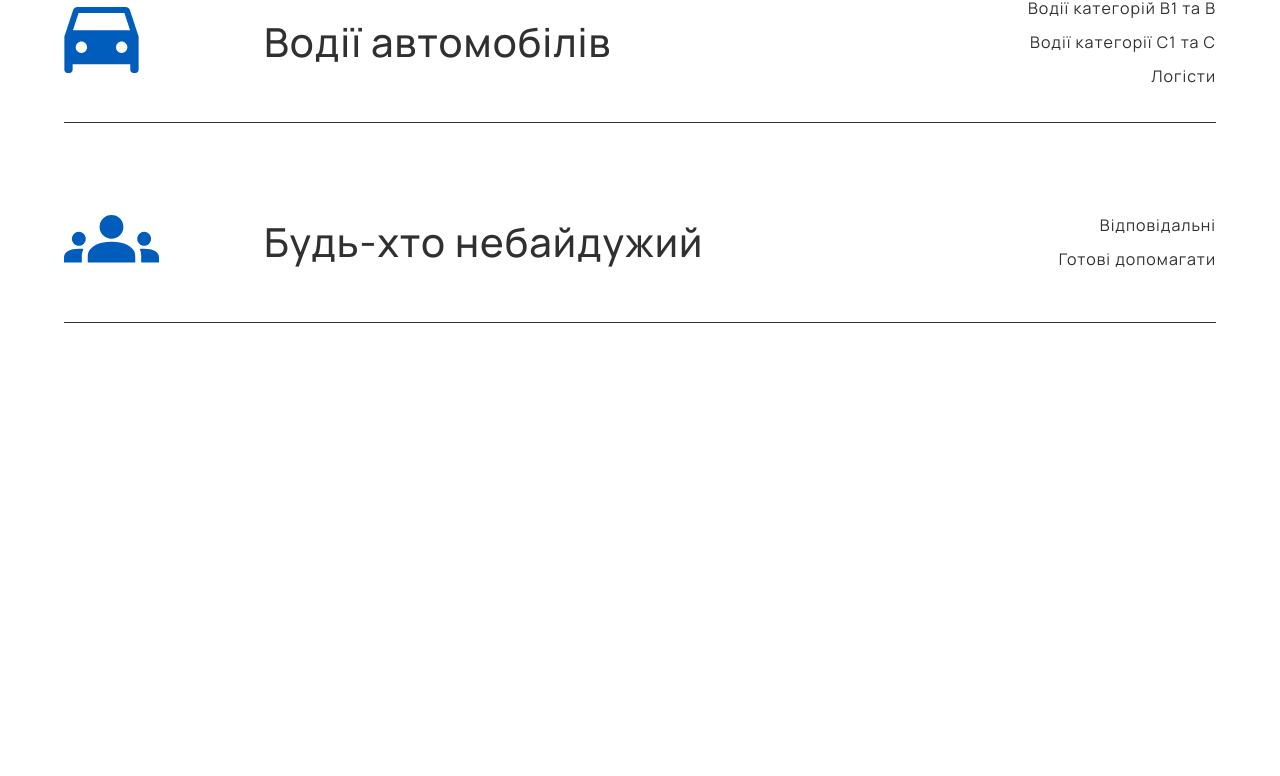
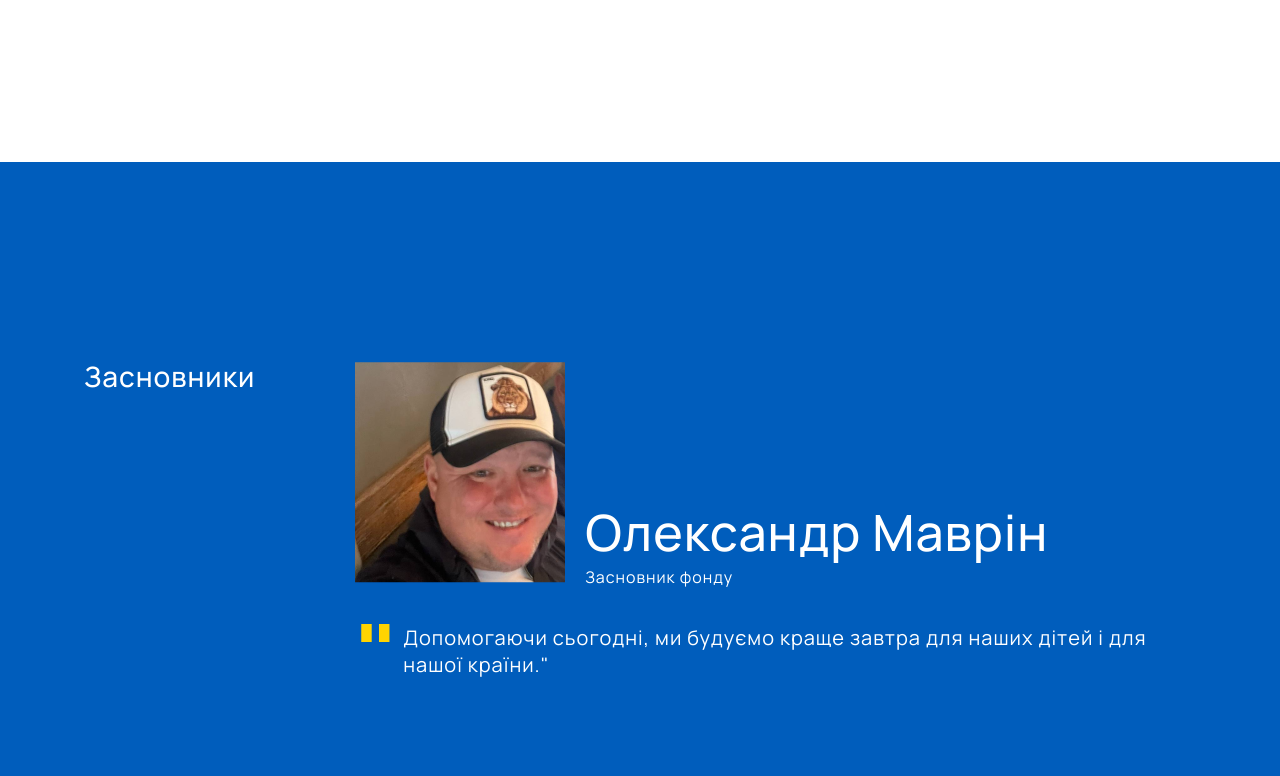
Before and after one commit to danylokvl/hearts-of-ukraine-website, a React (Create React App) app: page / in a window 1280 px wide. Shown: the part 3687-4463 px from the top of the page. Before the commit the page ends 4209 px from the top, so only its background shows below. Built offline with nearby package versions, Linux system fonts and the light colour scheme.

Commit message:
FoundersSection is done

```diff
--- a/src/components/MainPage-Sections/AboutUsSection/AboutUsSection.scss
+++ b/src/components/MainPage-Sections/AboutUsSection/AboutUsSection.scss
@@ -36,6 +36,7 @@
         right: -10vw;
         left: -10vw;
         @include mixins.displayFlexProps(row, center, flex-start);
+        display: none; //change later
         column-gap: 20px;
         .aboutUsSection__imagesContainer {
           position: absolute;
--- /dev/null
+++ b/src/components/MainPage-Sections/FoundersSection/FoundersSection.jsx
@@ -0,0 +1,50 @@
+import "./FoundersSection.scss";
+import oleksandrImage from "../../../assets/images/OleksandrMavrin.png";
+import yevhenImage from "../../../assets/images/YevhenSavchenko.png";
+
+const FoundersSection = () => {
+  return (
+    <section className="foundersSection">
+      <h2>Засновники</h2>
+      <div className="foundersSection__content">
+        <div className="foundersSection__founderContainer">
+          <div className="foundersSection__founderTopContainer">
+            <div className="foundersSection__imageContainer">
+              <img src={oleksandrImage} alt="" />
+            </div>
+            <div className="foundersSection__nameAndTitleContainer">
+              <span className="foundersSection__founderName">Олександр Маврін</span>
+              <span className="foundersSection__founderTitle">Засновник фонду</span>
+            </div>
+          </div>
+          <div className="foundersSection__founderBottomContainer">
+            <span>"</span>
+            <h4>
+              Допомогаючи сьогодні, ми будуємо краще завтра для наших дітей і для нашої країни."
+            </h4>
+          </div>
+        </div>
+        <div className="foundersSection__founderContainer">
+          <div className="foundersSection__founderTopContainer">
+            <div className="foundersSection__imageContainer">
+              <img src={yevhenImage} alt="" />
+            </div>
+            <div className="foundersSection__nameAndTitleContainer">
+              <span className="foundersSection__founderName">Євген Савченко</span>
+              <span className="foundersSection__founderTitle">Засновник фонду</span>
+            </div>
+          </div>
+          <div className="foundersSection__founderBottomContainer">
+            <span>"</span>
+            <h4>
+              Ми тут, щоб підтримати тих, хто бореться за нашу свободу, і тих, хто постраждав від
+              війни. Дякую за вашу довіру.”
+            </h4>
+          </div>
+        </div>
+      </div>
+    </section>
+  );
+};
+
+export default FoundersSection;
--- /dev/null
+++ b/src/components/MainPage-Sections/FoundersSection/FoundersSection.scss
@@ -0,0 +1,125 @@
+@use "../../../variables.scss";
+@use "../../../mixins.scss";
+
+.foundersSection {
+  padding: 200px 0;
+  background-color: variables.$color-1;
+  position: relative;
+  @include mixins.displayFlexProps(row, flex-start, space-between);
+  &::before {
+    content: "";
+    background-color: variables.$color-1;
+    width: 100vw;
+    height: 100%;
+    position: absolute;
+    z-index: -10;
+    top: 0;
+    left: 50%;
+    transform: translateX(-50%);
+  }
+  h2 {
+    color: variables.$white;
+    font-weight: 500;
+    line-height: 28px;
+    margin-right: 100px;
+  }
+  .foundersSection__content {
+    display: grid;
+    grid-template-columns: 1fr 1fr;
+    column-gap: 100px;
+    overflow: hidden;
+    .foundersSection__founderContainer {
+      .foundersSection__founderTopContainer {
+        @include mixins.displayFlexProps(row, flex-end, unset);
+        column-gap: 20px;
+        .foundersSection__imageContainer {
+          img {
+          }
+        }
+        .foundersSection__nameAndTitleContainer {
+          @include mixins.displayFlexProps(column, flex-start, unset);
+          .foundersSection__founderName,
+          .foundersSection__founderTitle {
+            color: variables.$white;
+          }
+          .foundersSection__founderName {
+            font-size: 50px;
+            font-weight: 500;
+            white-space: nowrap;
+          }
+          .foundersSection__founderTitle {
+            font-size: 16px;
+          }
+        }
+      }
+      .foundersSection__founderBottomContainer {
+        position: relative;
+        padding-top: 20px;
+        span {
+          position: absolute;
+          color: variables.$color-2;
+          font-size: 100px;
+          font-weight: 600;
+          line-height: 100px;
+        }
+        h4 {
+          margin: 16px 0 0 48px;
+          color: variables.$white;
+        }
+      }
+    }
+  }
+}
+
+@media (max-width: 1600px) {
+  .foundersSection {
+    padding: 200px 20px;
+    .foundersSection__content {
+      @include mixins.displayFlexProps(column, flex-start, unset);
+      row-gap: 100px;
+      .foundersSection__founderContainer {
+        .foundersSection__founderTopContainer {
+          .foundersSection__founderName {
+            white-space: wrap;
+          }
+        }
+      }
+    }
+  }
+}
+
+@media (max-width: 768px) {
+  .foundersSection {
+    @include mixins.displayFlexProps(column, flex-start, unset);
+    row-gap: 100px;
+    .foundersSection__content {
+      .foundersSection__founderContainer {
+        .foundersSection__founderTopContainer {
+          .foundersSection__founderName {
+            white-space: wrap;
+          }
+        }
+      }
+    }
+  }
+}
+
+@media (max-width: 426px) {
+  .foundersSection {
+    .foundersSection__content {
+      .foundersSection__founderContainer {
+        .foundersSection__founderTopContainer {
+          @include mixins.displayFlexProps(column, flex-start, unset);
+          .foundersSection__nameAndTitleContainer {
+            .foundersSection__founderName {
+              font-size: 40px;
+              @media (max-width: 376px) {
+                font-size: 28px;
+              }
+            }
+          }
+        }
+      }
+    }
+  }
+}
--- a/src/components/MainPage-Sections/VacanciesSection/VacanciesSection.scss
+++ b/src/components/MainPage-Sections/VacanciesSection/VacanciesSection.scss
@@ -66,37 +66,16 @@
 
 @media (max-width: 1024px) {
   .vacanciesSection {
-    padding: 200px 20px 0 20px;
+    padding: 200px 20px;
     .vacanciesSection__content {
       row-gap: 100px;
-      h3 {
-      }
-      h3,
-      span,
-      li {
-      }
-      .vacanciesSection__vacancyContainer {
-        img {
-        }
-        span {
-        }
-        .vacanciesSection__specializationsContainer {
-        }
-      }
     }
   }
 }
 
 @media (max-width: 768px) {
   .vacanciesSection {
-    padding: 200px 20px 0 20px;
     .vacanciesSection__content {
-      h3 {
-      }
-      h3,
-      span,
-      li {
-      }
       .vacanciesSection__vacancyContainer {
         justify-content: unset;
         column-gap: 40px;
@@ -111,8 +90,7 @@
         span {
           font-size: 28px;
           margin: 0;
-        }
-        .vacanciesSection__specializationsContainer {
+          white-space: wrap;
         }
       }
     }
--- a/src/pages/MainPage/MainPage.js
+++ b/src/pages/MainPage/MainPage.js
@@ -1,4 +1,5 @@
 import AboutUsSection from "../../components/MainPage-Sections/AboutUsSection/AboutUsSection";
+import FoundersSection from "../../components/MainPage-Sections/FoundersSection/FoundersSection";
 import HeroSection from "../../components/MainPage-Sections/HeroSection/HeroSection";
 import MainActivitiesBlock from "../../components/MainPage-Sections/MainActivitiesBlock/MainActivitiesBlock";
 import VacanciesSection from "../../components/MainPage-Sections/VacanciesSection/VacanciesSection";
@@ -13,6 +14,7 @@ const MainPage = () => {
       <AboutUsSection />
       <WhyUsSection />
       <VacanciesSection />
+      <FoundersSection />
     </section>
   );
 };
```
Also changed, not shown: src/assets/images/OleksandrMavrin.png (added), src/assets/images/YevhenSavchenko.png (added).
